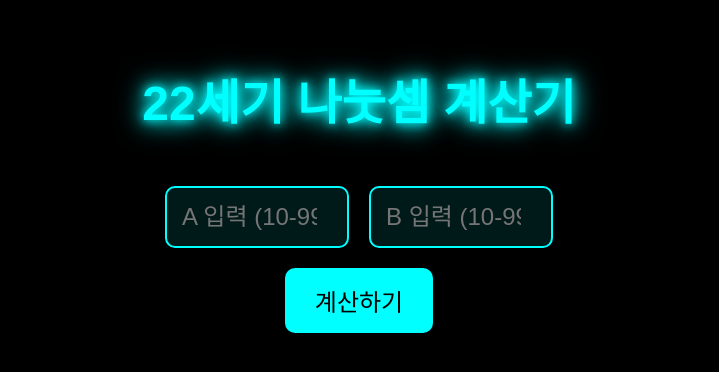
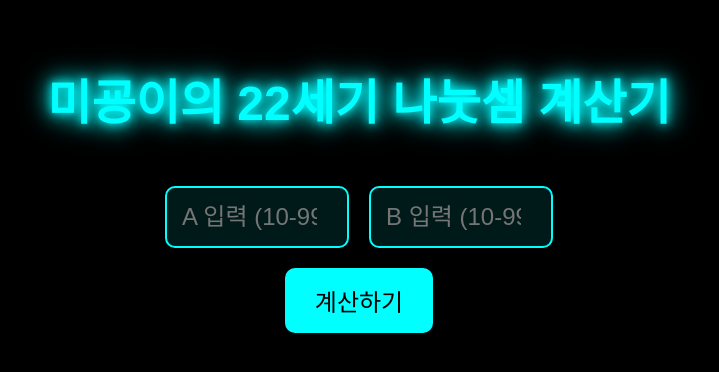
Before and after one commit to loooook1223/2by2.github.io, a plain HTML site: page index.html in a window 1280 px wide. Shown: the part 196-568 px from the top of the page, without its empty margins (281-1000 px from the left). Drawn offline with Linux system fonts and the light colour scheme.

Commit message:
Update index.html

```diff
--- a/index.html
+++ b/index.html
@@ -65,7 +65,7 @@
     </style>
 </head>
 <body>
-    <h1>22세기 나눗셈 계산기</h1>
+    <h1>미굥이의 22세기 나눗셈 계산기</h1>
     <div class="input-container">
         <input type="number" id="numA" placeholder="A 입력 (10-99)">
         <input type="number" id="numB" placeholder="B 입력 (10-99)">
```
